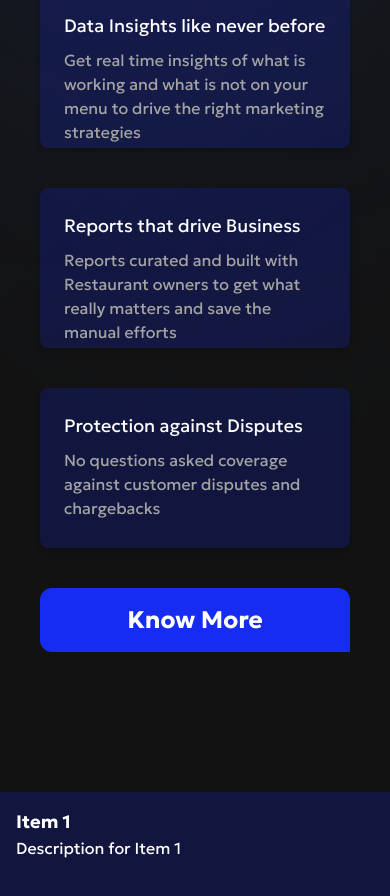
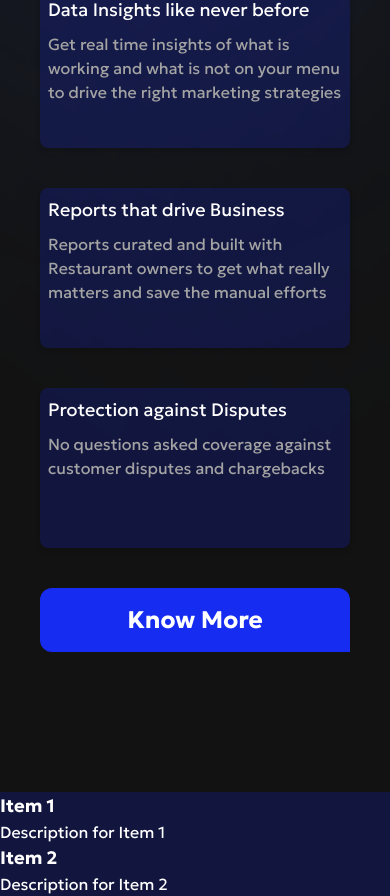
Before and after one commit to sanbedan-debox/ChoosePOS-landing, a Next.js app: page /option2 in a window 390 px wide. Shown: the part 1590-2486 px from the top of the page. Built offline with nearby package versions, Linux system fonts and the light colour scheme.

Commit message:
Done changes ,FIxed the navbar and the faq

```diff
--- a/components/FAQ/new.tsx
+++ b/components/FAQ/new.tsx
@@ -21,7 +21,7 @@ const FAQnew: React.FC = () => {
           {faqs.map((faq, index) => (
             <div
               key={index}
-              className={`p-4 rounded-lg bg-primary bg-opacity-20 overflow-hidden transition-max-h duration-500 ease-in-out mb-8 lg:p-4 ${
+              className={` p-2 md:p-4 rounded-lg bg-primary bg-opacity-20 overflow-hidden transition-max-h duration-500 ease-in-out mb-8 lg:p-4 ${
                 activeIndex === index ? "max-h-[600px]" : "max-h-[80px]"
               }`}
             >
--- a/components/Navbar/navbar.tsx
+++ b/components/Navbar/navbar.tsx
@@ -17,15 +17,18 @@ const Navbar: FC = () => {
     setMobileDrawerOpen(!mobileDrawerOpen);
   };
 
+  const closeDrawer = () => {
+    setMobileDrawerOpen(false);
+  };
+
   return (
-    <nav className="sticky top-0 z-50 py-3 backdrop-blur-xl border-b border-neutral-700/80 ">
-      <div className="container px-4 mx-auto relative lg:text-sm ">
-        <div className="flex justify-between items-center ">
+    <nav className="sticky top-0 z-50 py-3 backdrop-blur-xl border-b border-neutral-700/80">
+      <div className="container px-4 mx-auto relative lg:text-sm">
+        <div className="flex justify-between items-center">
           <div className="flex items-center flex-shrink-0">
-            <a href="#">
+            <a onClick={closeDrawer} href="#">
               <Image className="mr-2" src={logo1} alt="Logo" width={150} />
             </a>
-            {/* <span className="text-2xl text-bold tracking-tight">CHOOSE</span> */}
           </div>
           <ul className="hidden lg:flex ml-14 text-lg space-x-12">
             {navItems.map((item: NavItem, index: number) => (
@@ -35,12 +38,6 @@ const Navbar: FC = () => {
             ))}
           </ul>
           <div className="hidden lg:flex justify-center space-x-12 items-center">
-            {/* <a
-              href="#"
-              className="py-2 px-3 rounded-full text-white text-bold bg-primary hover:bg-white hover:text-primary"
-            >
-              Join The Waitlist
-            </a> */}
             <JoinUsButton text="Join the Waitlist" />
           </div>
           <div className="lg:hidden md:flex flex-col justify-end">
@@ -50,27 +47,24 @@ const Navbar: FC = () => {
           </div>
         </div>
         {mobileDrawerOpen && (
-          <div className="fixed right-0 z-20 bg-primary w-full p-12 flex flex-col justify-center items-start lg:hidden">
-            <ul>
+          <div className="fixed right-0 z-20 top-12 bg-primary bg-opacity-90 w-full px-2 py-1 min-h-screen flex flex-col text-right items-end lg:hidden">
+            <ul className="mt-5">
               {navItems.map((item: NavItem, index: number) => (
-                <li key={index} className="py-4">
-                  <a href={item.href}>{item.label}</a>
+                <li
+                  key={index}
+                  className="text-xl hover:text-neutral-400 px-4 py-1 list-item-with-bullet"
+                >
+                  <a href={item.href} onClick={closeDrawer}>
+                    {item.label}
+                  </a>
                 </li>
               ))}
-              <li className="py-4">
-                <a href="#" className=" text-white">
+              <li className="text-xl hover:text-neutral-400 px-4 py-1 list-item-with-bullet">
+                <a href="#" className="text-white" onClick={closeDrawer}>
                   Contact Us
-                </a>{" "}
+                </a>
               </li>
             </ul>
-            {/* <div className="flex space-x-6">
-              <a
-                href="#"
-                className="py-2 px-3 rounded-md bg-white text-primary"
-              >
-                Contact Us
-              </a>
-            </div> */}
           </div>
         )}
       </div>
--- a/components/features/index2.tsx
+++ b/components/features/index2.tsx
@@ -89,7 +89,7 @@ type FeatureItemProps = {
 
 const FeatureItem = ({ title, icon, description }: FeatureItemProps) => {
   return (
-    <li className="flex w-full flex-1 flex-col items-start rounded-lg bg-primary-700 bg-primary bg-opacity-20 shadow-md p-6 transition duration-300 ease-in-out transform hover:scale-105 h-40">
+    <li className="flex w-full flex-1 flex-col items-start rounded-lg bg-primary-700 bg-primary bg-opacity-20 shadow-md p-2 md:p-6 transition duration-300 ease-in-out transform hover:scale-105 h-40">
       <h2 className="text-lg">{title}</h2>
       <p className="text-md mt-2 text-neutral-400">{description}</p>
     </li>
--- a/styles/globals.css
+++ b/styles/globals.css
@@ -117,3 +117,15 @@
   backdrop-filter: blur(20px); /* Standard syntax */
   -webkit-backdrop-filter: blur(20px); /* Safari syntax */
 }
+
+/* custom.css */
+@layer components {
+  .list-item-with-bullet {
+    @apply relative;
+  }
+
+  .list-item-with-bullet::after {
+    content: "•";
+    @apply absolute right-0 top-1/2 transform -translate-y-1/2 text-white;
+  }
+}
```
